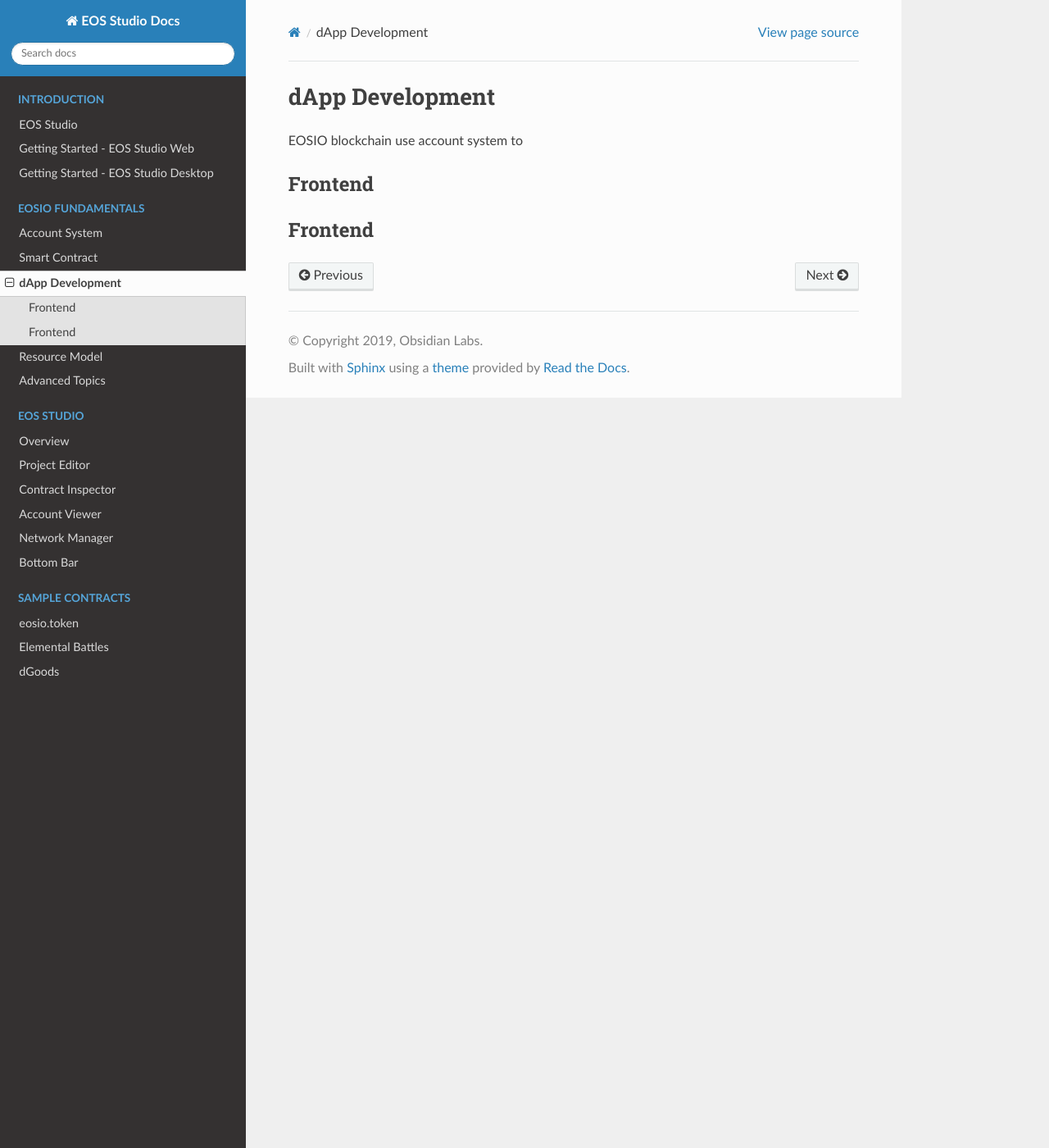
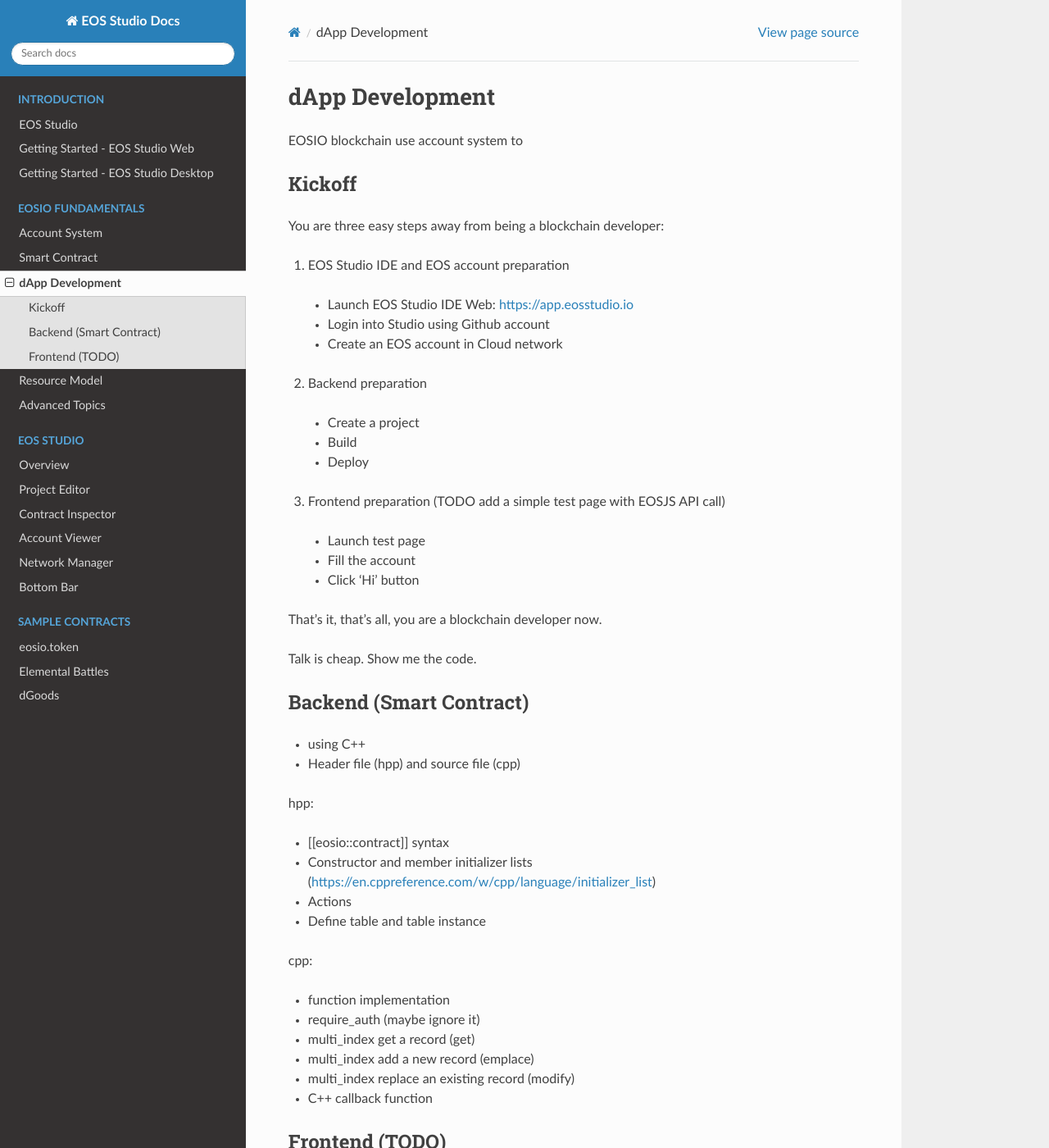
Before and after one commit to ObsidianLabs/eos-studio-docs, a Sphinx documentation site: the page built from source/eosio-fundamentals/dapp.rst, in a window 1280 px wide and 1400 px high. Shown: the whole window at 82% size. Built offline with Sphinx 7.4.7 and the Read the Docs theme 2.0.0, drawn with Linux system fonts in a browser that asks for light colours; some of the changed text lies outside the part shown.

Commit message:
dapp flow

```diff
--- a/source/eosio-fundamentals/dapp.rst
+++ b/source/eosio-fundamentals/dapp.rst
@@ -4,9 +4,87 @@ dApp Development
 
 EOSIO blockchain use account system to
 
-Frontend
+
+Kickoff
 ===========================================
 
+You are three easy steps away from being a blockchain developer:
 
-Frontend
+1. EOS Studio IDE and EOS account preparation
+
+  - Launch EOS Studio IDE Web: https://app.eosstudio.io
+
+  - Login into Studio using Github account
+
+  - Create an EOS account in Cloud network
+
+2. Backend preparation
+
+  - Create a project
+
+  - Build
+
+  - Deploy
+
+3. Frontend preparation (TODO add a simple test page with EOSJS API call)
+
+  - Launch test page
+
+  - Fill the account
+
+  - Click 'Hi' button
+
+
+That's it, that's all, you are a blockchain developer now.
+
+Talk is cheap. Show me the code.
+
+
+Backend (Smart Contract)
 ===========================================
+
+- using C++
+
+- Header file (hpp) and source file (cpp)
+
+hpp:
+
+- [[eosio::contract]] syntax
+
+- Constructor and member initializer lists (https://en.cppreference.com/w/cpp/language/initializer_list)
+
+- Actions
+
+- Define table and table instance
+
+cpp:
+
+- function implementation
+
+- require_auth (maybe ignore it)
+
+- multi_index get a record (get)
+
+- multi_index add a new record (emplace)
+
+- multi_index replace an existing record (modify)
+
+- C++ callback function
+
+
+Frontend (TODO)
+===========================================
+
+From 'Hello world!' to 'Hello xxx!' (xxx from blockchain) after clicking a button.
+
+Offer a reset button.
+
+- React setup
+
+- EOSJS setup
+
+- onClick binding
+
+- EOSJS API fetch
+
+- update state
```
